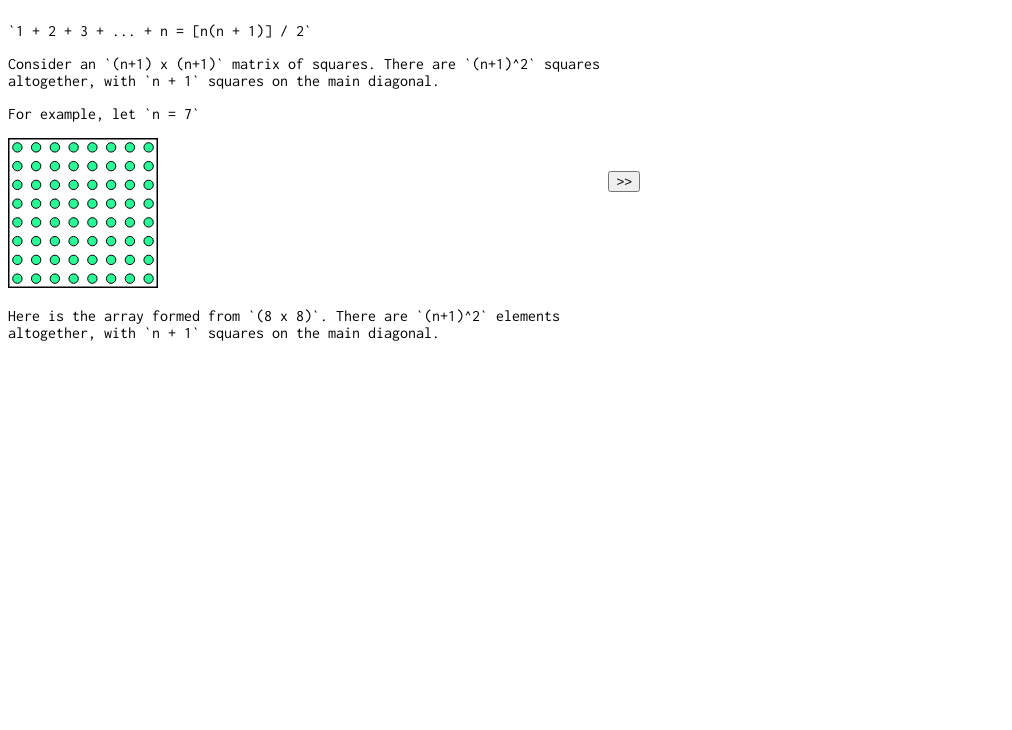
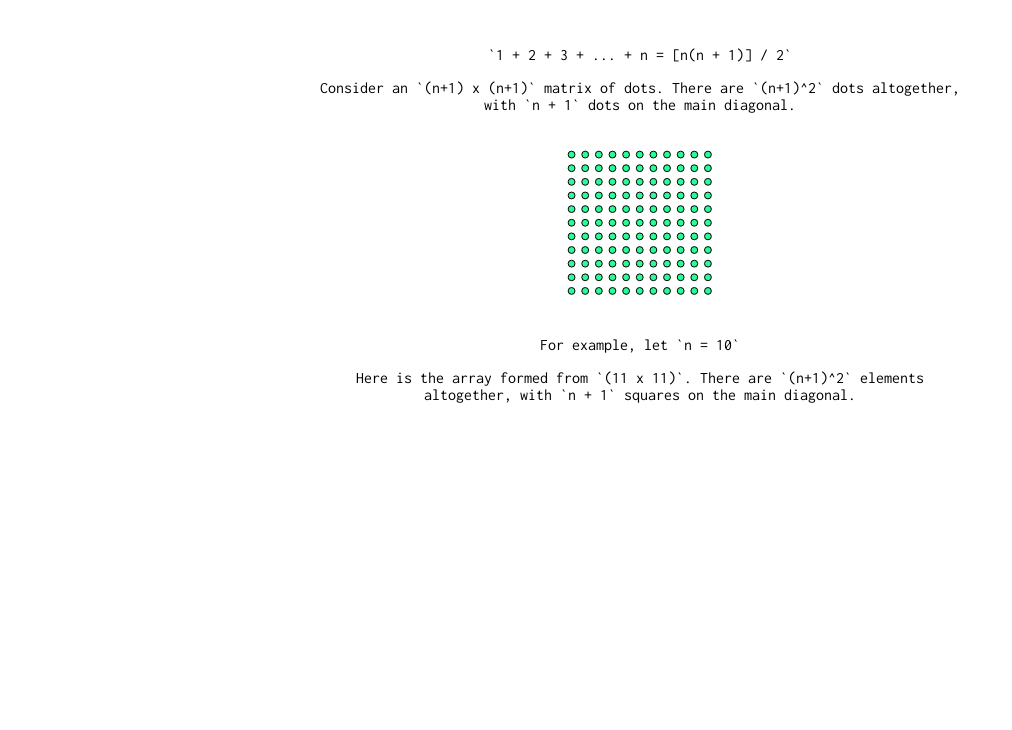
Before and after one commit to ckucera3/combo-proof, a website: page index.html in a window 1280 px wide. Shown: the part 70-800 px from the top of the page, without its empty margins (0-1012 px from the left). Drawn offline with nearby package versions, Linux system fonts and the light colour scheme.

Commit message:
bower manifest provided; separated logic into DotMatrix and CombinatorialProof modules; style changes;

```diff
--- a/CombinatorialProofModule.js
+++ b/CombinatorialProofModule.js
@@ -4,15 +4,16 @@ var app = app || {};
 /**
  * CombinatorialProof module
  */
-app.CombinatorialProof = (function () {
+app.CombinatorialProofModule = (function () {
     'use strict';
 
     var init = function (baseElement, n) {
         var base, config;
-        var oneTest = 1;
         base = d3.select(baseElement);
+        // create the dot matrix
         config = configure(base, n);
-        graphAll(config);
+        config.matrix = app.DotMatrixModule.init(baseElement, n);
+        graph(config);
         return config;
     };
 
@@ -50,15 +51,8 @@ app.CombinatorialProof = (function () {
         return config;
     };
 
-    var graphAll = function (config) {
-        config.data = createData(config);
+    var graph = function (config) {
         config.base.append("p").html("For example, let `n = " + config.n + "`");
-        graph(config);
-    }
-
-    var graph = function (config) {
-        structure(config);
-        elements(config, config.svg, config.n);
         label(config);
     }
 
@@ -68,13 +62,6 @@ app.CombinatorialProof = (function () {
         .text("Here is the array formed from " + arrayName(config.n) + ". There are `(n+1)^2` elements altogether, with `n + 1` squares on the main diagonal.")
         ;
 
-    }
-
-    var graph1 = function (config) {
-        structure(config);
-        elements(config, config.svg, config.n);
-        labels1(config);
-        showDiagonalSections(config, config.elements);
     }
 
     var update = function (config) {
@@ -93,12 +80,11 @@ app.CombinatorialProof = (function () {
     }
 
     var update1 = function (config) {
-        config.elements.transition().duration(750).attr("opacity", function (d) {
-            if (d.i == d.j) {
-                return 0
-            } else {
-            return 1;
-            }
+
+        config.matrix.elements.transition().each(function () {
+            config.matrix.hideDiagonal();
+            config.matrix.changeDotUpperTriangleColor("blue");
+            config.matrix.changeDotLowerTriangleColor("red");
         });
 
         config.label.style("opacity", 0)
@@ -114,79 +100,9 @@ app.CombinatorialProof = (function () {
         ;
     }
 
-    var elements = function (config, svg, n) {
-        var elements, squareLength;
-        squareLength = config.m.width / (n + 1);
-        elements = svg.selectAll("circle")
-            .data(config.data);
-
-        elements.enter()
-            .append("circle")
-            .attr("r", squareLength / 4)
-            .attr("opacity", 0)
-            .on("mouseover", function () {
-                d3.select(this).attr("fill", config.colors.second);
-            })
-            .transition().duration(750)
-            .attr("fill", config.colors.first)
-            .attr("cx", function(d) {
-                return d.i * squareLength + squareLength / 2;
-            })
-            .attr("cy", function(d) {
-                return d.j * squareLength + squareLength / 2;
-            })
-            .attr("opacity", 1)
-            ;
-
-        config.elements = elements;
-    }
-
-    var structure = function (config) {
-        var borderPath, svg;
-        // insert svg into the base
-        svg = config.base.append("svg")
-            .attr("width", config.m.width)
-            .attr("height", config.m.height)
-            .attr("border", 1)
-            .attr("stroke", "black")
-            .attr("stroke-width", 1)
-            ;
-
-        // give border
-        var borderPath = svg.append("rect")
-            .attr("x", 0)
-            .attr("y", 0)
-            .attr("height", config.m.height)
-            .attr("width", config.m.width)
-            .style("stroke", "black")
-            .style("fill", "none")
-            .style("stroke-width", 3)
-            ;
-
-        config.borderPath = borderPath;
-        config.svg = svg;
-
-    };
-
     // Helper functions
     var arrayName = function (n) {
         return "`(" + (n + 1) + " x " + (n + 1) + ")`"
-    }
-
-    var createData = function (config) {
-        var n, datum, data;
-        data = [];
-        n = config.n;
-        for(var i = 0; i < (n + 1); i++) {
-            for(var j = 0; j < (n + 1); j++) {
-                datum = {
-                    i: i,
-                    j: j
-                }
-                data.push(datum);
-            }
-        }
-        return data;
     }
 
     return {
--- /dev/null
+++ b/DotMatrixModule.js
@@ -0,0 +1,193 @@
+// global variable
+var app = app || {};
+
+/**
+ * DotMatrix module
+ */
+app.DotMatrixModule = (function () {
+    'use strict';
+
+    var init = function (baseElement, n) {
+        var base, config;
+        base = d3.select(baseElement);
+        config = configure(base, n);
+        graph(config);
+        addFunctionsToConfig(config);
+
+        return config;
+    };
+
+    var configure = function (base, n) {
+        var config, measurements, width, height, temp, colors;
+
+        colors = {
+            first: "#2AFC98", // green
+            second: "#EF476F", // red
+            third: "#2DE1FC", // blue
+            fourth: "#09E85E" // other green
+        }
+
+        height = screen.height;
+        width = screen.width;
+        if (width > height) {
+            temp = height;
+        } else {
+            temp = width;
+        }
+
+        measurements = {
+            width: temp / 4,
+            height: temp / 4
+        }
+
+        config = {
+            base: base,
+            m: measurements,
+            n: n,
+            colors: colors
+        }
+
+        return config;
+    };
+
+    var graph = function (config) {
+        config.data = createData(config);
+        structure(config);
+        elements(config, config.svg, config.n);
+    }
+
+    var addFunctionsToConfig = function (config) {
+
+    	// hide diagonal
+        config.hideDiagonal = function () {
+	        config.elements.transition().duration(750).attr("opacity", function (d) {
+	            if (d.i == d.j) {
+	                return 0
+	            } else {
+	            return 1;
+	            }
+	        });
+	    }
+
+	    config.changeAllDotColors = function (color) {
+	    	config.elements.transition().duration(750).attr("fill", function (d) {
+	    		return color;
+	    	});
+	    }
+
+	    config.changeDotColor = function(func) {
+	    	config.elements.transition().duration(750).attr("fill", func);
+	    }
+
+	    config.changeDotUpperTriangleColor = function (color) {
+	    	config.elements.filter(function (d) {
+	    		if (d.i > d.j) {
+	    			return true;
+	    		}
+	    	}).transition().duration(750).attr("fill", function (d) {
+	    		return color;
+	    	});
+	    }
+
+	    config.changeDotLowerTriangleColor = function (color) {
+	    	config.elements.filter(function (d) {
+	    		if (d.i < d.j) {
+	    			return true;
+	    		}
+	    	}).transition().duration(750).attr("fill", function (d) {
+	    		return color;
+	    	});
+	    }
+	}
+
+    var hideDiagonal = function (config) {
+        config.elements.transition().duration(750).attr("opacity", function (d) {
+            if (d.i == d.j) {
+                return 0
+            } else {
+            return 1;
+            }
+        });
+    }
+
+
+    var elements = function (config, svg, n) {
+        var elements, squareLength;
+        squareLength = config.m.width / (n + 1);
+        elements = config.group.selectAll("circle")
+            .data(config.data);
+
+        elements.enter()
+            .append("circle")
+            .attr("r", squareLength / 4)
+            .attr("opacity", 0)
+            .on("mouseover", function () {
+                d3.select(this).attr("fill", config.colors.second);
+            })
+            .transition().duration(750)
+            .attr("fill", config.colors.first)
+            .attr("cx", function(d) {
+                return d.i * squareLength + squareLength / 2;
+            })
+            .attr("cy", function(d) {
+                return d.j * squareLength + squareLength / 2;
+            })
+            .attr("opacity", 1)
+            ;
+
+        config.elements = elements;
+    }
+
+    var structure = function (config) {
+        var borderPath, svg;
+        // insert svg into the base
+        svg = config.base.append("svg")
+            .attr("width", config.m.width * 1.25)
+            .attr("height", config.m.height * 1.25)
+            .attr("border", 1)
+            .attr("stroke", "black")
+            .attr("stroke-width", 1)
+            ;
+
+        // create and position the group
+        var dotMatrixGroup = svg.append("g");
+        dotMatrixGroup.attr("transform", "translate(" + config.m.width * (0.25 / 2) + "," + config.m.height * (0.25 / 2) + ")");
+
+        // give border
+        var borderPath = dotMatrixGroup.append("rect")
+            .attr("x", 0)
+            .attr("y", 0)
+            .attr("height", config.m.height)
+            .attr("width", config.m.width)
+            .style("fill", "none")
+            .style("stroke", "none")
+            // .style("stroke-width", 3)
+            ;
+
+        config.borderPath = borderPath;
+        config.svg = svg;
+        config.group = dotMatrixGroup;
+
+    };
+
+    var createData = function (config) {
+        var n, datum, data;
+        data = [];
+        n = config.n;
+        for(var i = 0; i < (n + 1); i++) {
+            for(var j = 0; j < (n + 1); j++) {
+                datum = {
+                    i: i,
+                    j: j
+                }
+                data.push(datum);
+            }
+        }
+        return data;
+    }
+
+    return {
+        init: init
+    };
+
+}());
--- a/index.html
+++ b/index.html
@@ -5,21 +5,24 @@
 		<title>A Combinatorial Proof</title>
 	</head>
 	<body>
-		<h1 id="header"> Combinatorial Proof </h1>
-		<div style="width:50%;display:flex;justify-content:center;align-items:center;">
-			<div>
+		<h1 id="header"> A Combinatorial Proof </h1>
+		<div id="main-div">
 				<p>`1 + 2 + 3 + ... + n = [n(n + 1)] / 2`</p>
-				<p>Consider an `(n+1) x (n+1)` matrix of squares. There are `(n+1)^2` squares altogether, with `n + 1` squares on the main diagonal.</p>
-				<div style="border: black" id="base"></div>
-			</div>
-			<span><button style="display:flex;justify-content:flex-end;align-items:center;" id="button">>></button></span>
+				<p>Consider an `(n+1) x (n+1)` matrix of dots. There are `(n+1)^2` dots altogether, with `n + 1` dots on the main diagonal.</p>
+		<div id="base"></div>
 		</div>
-	<script src="../bower_components/d3/d3.js"></script>
+		<span>
+			<button style="display:flex;justify-content:flex-end;align-items:center;" id="button">>></button>
+		</span>
+	<script src="./bower_components/d3/d3.js"></script>
 	<script src="CombinatorialProofModule.js"></script>
+	<script src="DotMatrixModule.js"></script>
 	<script src="index.js"></script>
-<!-- 	<script src="../bower_components/MathJax/MathJax.js?config=AM_HTMLorMML-full"></script>
-		 -->		<link href='https://fonts.googleapis.com/css?family=Inconsolata:400,700&subset=latin,latin-ext' rel='stylesheet' type='text/css'>
-	<link href='../bower_components/bootstrap/dist/css/bootstrap-theme.css' rel='stylesheet' type='text/css'>
+
+	<script src="./bower_components/MathJax/MathJax.js?config=AM_HTMLorMML-full"></script>
+
+	<link href='https://fonts.googleapis.com/css?family=Inconsolata:400,700&subset=latin,latin-ext' rel='stylesheet' type='text/css'>
+	<link href='./bower_components/bootstrap/dist/css/bootstrap-theme.css' rel='stylesheet' type='text/css'>
 	<link href='style.css' rel='stylesheet' type='text/css'>
 
 	</body>
--- a/index.js
+++ b/index.js
@@ -1,9 +1,10 @@
 var app = app || {};
 
+var config = app.CombinatorialProofModule.init("#base", 10);
 
-var config = app.CombinatorialProof.init("#base", 7);
+
 document.getElementById("button").addEventListener("click", buttonClick);
 
 function buttonClick() {
-	app.CombinatorialProof.update(config);
+	app.CombinatorialProofModule.update(config);
 }
--- a/style.css
+++ b/style.css
@@ -1,4 +1,37 @@
 body {
 	font-family: 'Inconsolata', serif;
-	text-align: 'center';
+/*	text-align: 'center';
+*/}
+
+h1 {
+	margin:auto;
+    text-align: center;
 }
+
+#main-div {
+    display: inline-block;
+    position: absolute;
+    top: 0;
+    bottom: 0;
+    left: 0;
+    right: 0;
+    width: 50%;
+    height: 75%;
+    margin: auto;
+/*    background-color: #f3f3f3;
+*/    text-align: center;
+    padding: 10px;
+}
+
+#base {
+/*    display: inline-block;
+    position: absolute;
+    top: 0;
+    bottom: 0;
+    left: 0;
+    right: 0;
+    width: 50%;
+    height: 50%;
+    margin: auto;
+    background-color: #f3f3f3;
+*/}
```
Also changed, not shown: bower.json (added, +19 -0 lines).
